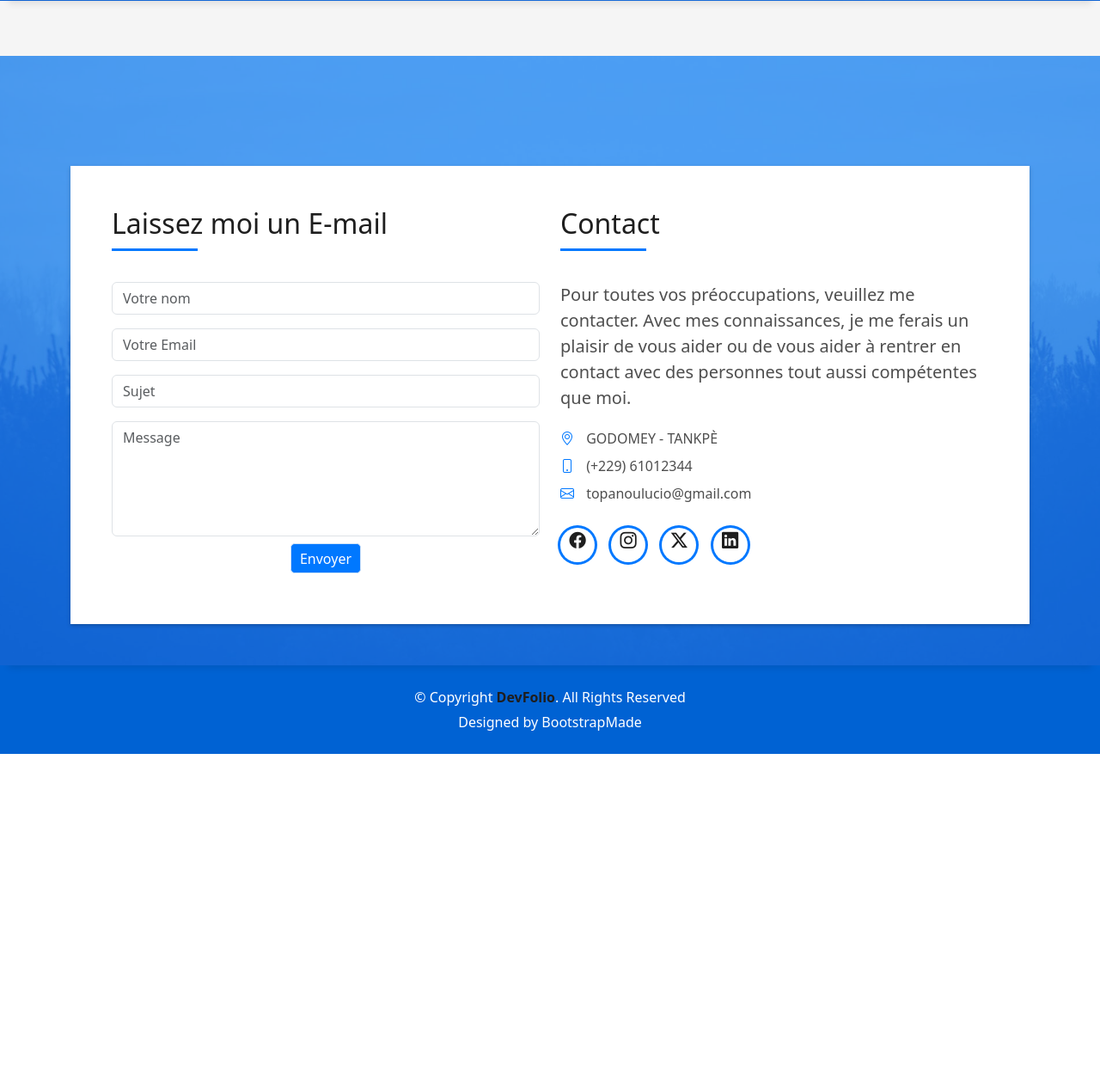
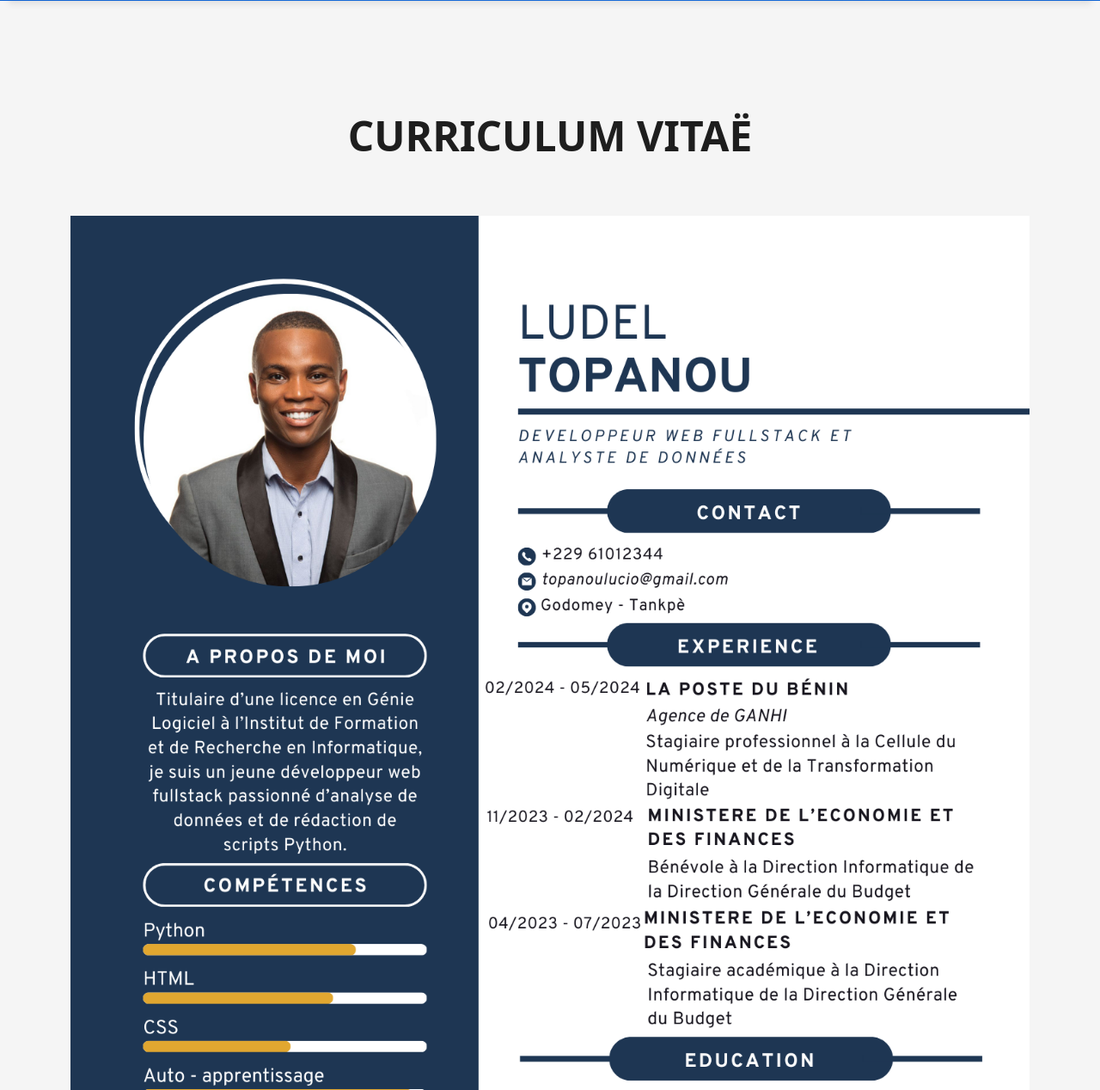
Before and after one commit to LostedGhost/Portfolio, a Django app: page / in a window 1280 px wide. Shown: the part 5232-6500 px from the top of the page at 86% size. Before the commit the page ends 6109 px from the top, so only its background shows below. Run offline with Django 5.2, Linux system fonts and the light colour scheme; data comes from the database, SQL or seed files in the repository; some libraries are stand-ins or nearby versions.

Commit message:
ajout CV

```diff
--- a/Rendu/templates/index.html
+++ b/Rendu/templates/index.html
@@ -266,6 +266,21 @@
       </div>
     </div><!-- End Testimonials Section -->
 
+    <div class="paralax-mf">
+      <div class="container">
+        <div class="row">
+          <div class="col-md-12">
+            <div class="title-box text-center">
+              <h3 class="title-a">
+                Curriculum vitaë
+              </h3>
+            </div>
+            <img src="{%static 'assets/img/CV.png' %}" alt="" width="100%">
+          </div>
+        </div>
+      </div>
+    </div>
+
     <!-- ======= Contact Section ======= -->
     <section id="contact" class="paralax-mf footer-paralax bg-image sect-mt4 route" style="background-image: url({%static 'assets/img/overlay-bg.jpg' %})">
       <div class="overlay-mf"></div>
```
Also changed, not shown: Rendu/static/assets/img/CV.png (added).
